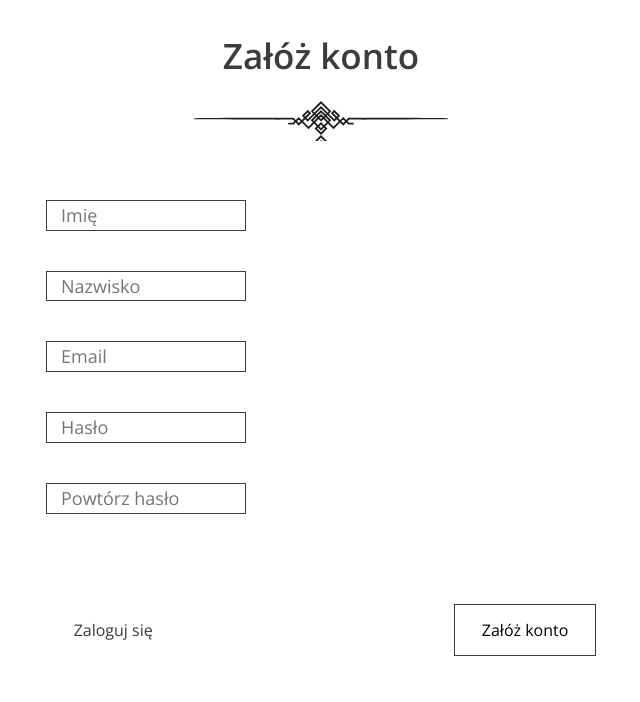
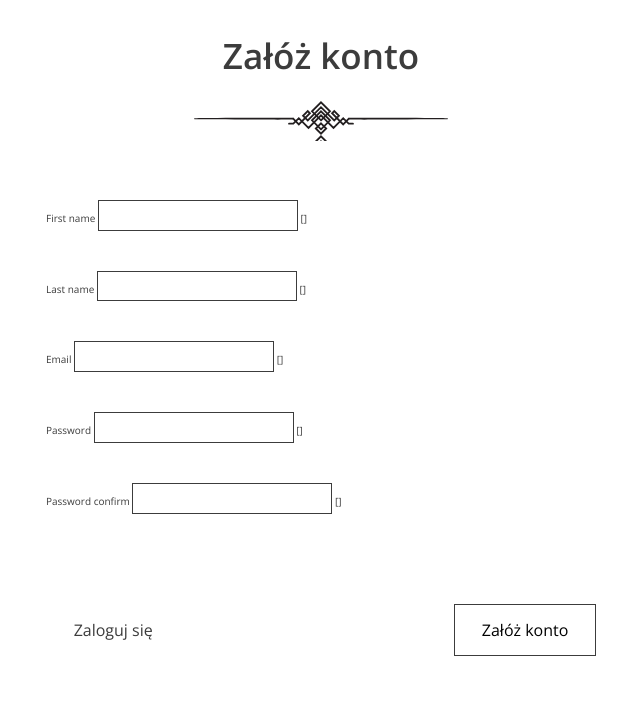
Before and after one commit to BartekStok/charity-web-application, a Django app: template charityapp/templates/forms/register.html in a window 1280 px wide. Shown: the part 182-884 px from the top of the page, without its empty margins (319-959 px from the left). Run offline with Django 3.2, Linux system fonts and the light colour scheme; the template is opened without the code that fills it, so the values that code supplies are empty, except form fields; tables that the repository leaves empty hold one stand-in row (values such as "Sample post"); form fields are guessed from the names that the template uses.

Commit message:
login, register done

```diff
--- a/charityapp/templates/forms/register.html
+++ b/charityapp/templates/forms/register.html
@@ -10,25 +10,41 @@
 
     <section class="login-page">
       <h2>Załóż konto</h2>
-      <form>
+      <form action="#" method="post">
+        {% csrf_token %}
         <div class="form-group">
-          <input type="text" name="name" placeholder="Imię" />
+{#          <input type="text" name="name" placeholder="Imię" />#}
+          {{ form.first_name.label }}
+          {{ form.first_name }}
+          {{ form.first_name.errors }}
         </div>
          <div class="form-group">
-          <input type="text" name="surname" placeholder="Nazwisko" />
+{#          <input type="text" name="surname" placeholder="Nazwisko" />#}
+           {{ form.last_name.label }}
+           {{ form.last_name }}
+           {{ form.last_name.errors }}
         </div>
         <div class="form-group">
-          <input type="email" name="email" placeholder="Email" />
+{#          <input type="email" name="email" placeholder="Email" />#}
+          {{ form.email.label }}
+          {{ form.email }}
+          {{ form.email.errors }}
         </div>
         <div class="form-group">
-          <input type="password" name="password" placeholder="Hasło" />
+{#          <input type="password" name="password" placeholder="Hasło" />#}
+          {{ form.password.label }}
+          {{ form.password }}
+          {{ form.password.errors }}
         </div>
         <div class="form-group">
-          <input type="password" name="password2" placeholder="Powtórz hasło" />
+{#          <input type="password" name="password2" placeholder="Powtórz hasło" />#}
+          {{ form.password_confirm.label }}
+          {{ form.password_confirm }}
+          {{ form.password_confirm.errors }}
         </div>
 
         <div class="form-group form-group--buttons">
-          <a href="login.html" class="btn btn--without-border">Zaloguj się</a>
+          <a href="{% url 'login' %}" class="btn btn--without-border">Zaloguj się</a>
           <button class="btn" type="submit">Załóż konto</button>
         </div>
       </form>
```
Also changed, not shown: charityapp/forms.py (added, +34 -0 lines), charityapp/static/js/app.js (+8 -0 lines), charityapp/templates/pages/index.html (+13 -7 lines), charityapp/views.py (+25 -3 lines).
